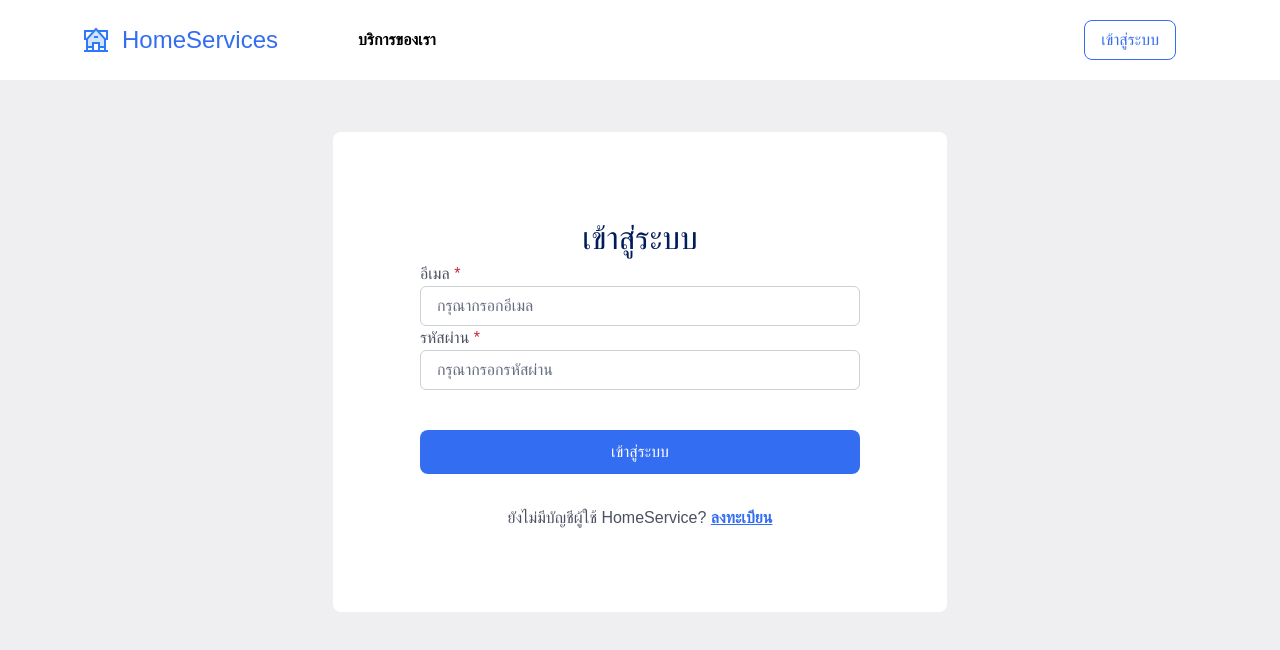
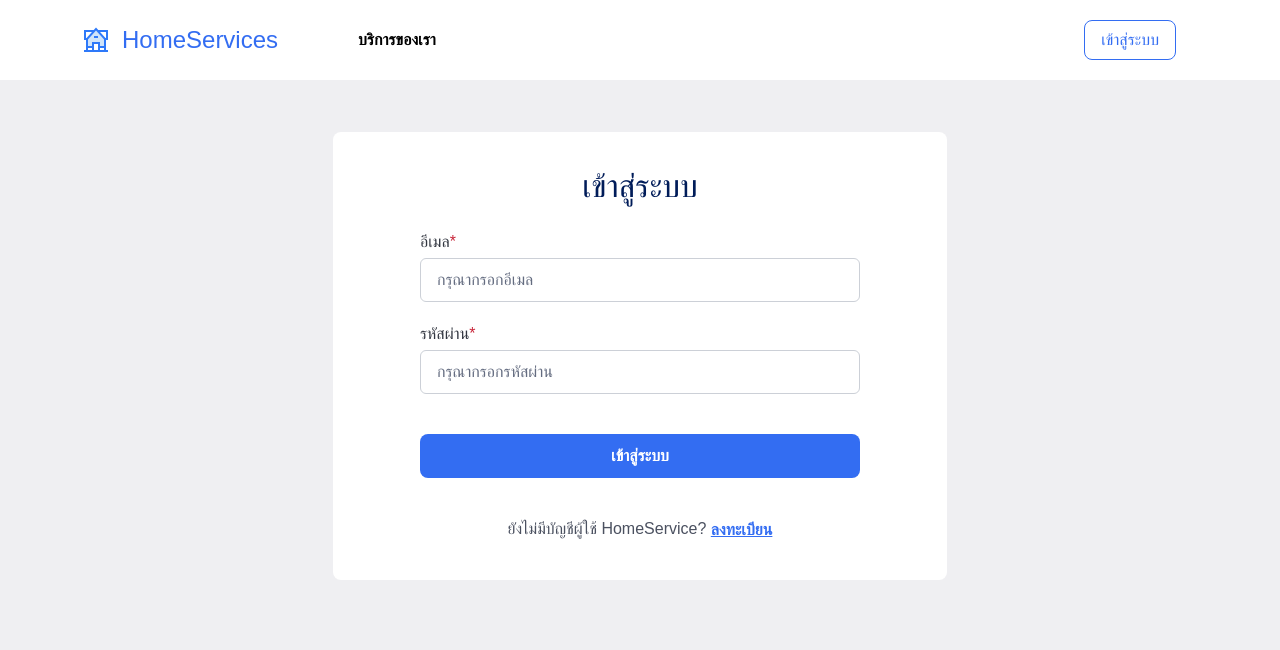
Before and after one commit to napatwongchr/home-service-2, a React (Create React App) app in the folder client/: page /login in a window 1280 px wide. Shown: the top 650 px of the page. Built offline with nearby package versions, Linux system fonts and the light colour scheme.

Commit message:
feat: refactor login page

```diff
--- a/client/src/components/LoginPage/LoginForm.js
+++ b/client/src/components/LoginPage/LoginForm.js
@@ -3,7 +3,6 @@ import React from "react";
 import {
   Container,
   Flex,
-  Input,
   Text,
   Button,
   // Divider,
@@ -14,6 +13,7 @@ import {
 import { Formik, Form } from "formik";
 import * as Yup from "yup";
 import { useAuth } from "../../contexts/authentication.js";
+import { MyTextInput } from "../../utils/formInput.js";
 
 const LoginForm = () => {
   const { login } = useAuth();
@@ -32,20 +32,18 @@ const LoginForm = () => {
           password: "",
         }}
         validationSchema={Yup.object({
-          email: Yup.string().required("กรุณากรอกอีเมล"),
+          email: Yup.string().required("กรุณากรอกอีเมล").email('กรุณาตรวจสอบอีเมลอีกครั้ง'),
           password: Yup.string().required("กรุณากรอกรหัสผ่าน"),
         })}
         onSubmit={(values) => {
-          console.log(values);
           login(values);
         }}
       >
-        {(formik) => (
         <Form>
           <Flex
             flexDirection={"column"}
             w={614}
-              h={"30rem"}
+            h={"100%"}
             bg="utility.white"
             borderRadius={"8px"}
             px={"87px"}
@@ -55,48 +53,31 @@ const LoginForm = () => {
             <Text textStyle={"h1"} color="blue.950" textAlign={"center"}>
               เข้าสู่ระบบ
             </Text>
-              <label htmlFor="email">
-                อีเมล{" "}
-                <span className="star" style={{ color: "#c82438" }}>
-                  *{" "}
-                </span>
-              </label>
-              <Input
+
+            <MyTextInput
+              label="อีเมล"
               id="email"
               name="email"
               type="email"
-                {...formik.getFieldProps("email")}
               placeholder="กรุณากรอกอีเมล"
+              autoComplete="username"
+              w={'440px'} h={'44px'}
             />
-              {formik.touched.email && formik.errors.password ? (
-                <div className="text-error">{formik.errors.email}</div>
-              ) : null}
-              <label htmlFor="password">
-                รหัสผ่าน{" "}
-                <span className="star" style={{ color: "#c82438" }}>
-                  *
-                </span>
-              </label>
-              <Input
+
+            <MyTextInput
+              label="รหัสผ่าน"
               id="password"
               name="password"
               type="password"
-                {...formik.getFieldProps("password")}
               placeholder="กรุณากรอกรหัสผ่าน"
+              autoComplete="current-password"
+              w={'440px'} h={'44px'}
             />
-              {formik.touched.password && formik.errors.password ? (
-                <div className="text-error">{formik.errors.password}</div>
-              ) : null}
             <Button
               type="submit"
-                bg="blue.600"
-                color={"white"}
               textStyle="h5"
-                fontWeight={"500"}
               height="44px"
               marginTop="2.5rem"
-                _hover={{ bg: "blue.500" }}
-                _active={{ bg: "blue.800" }}
             >
               เข้าสู่ระบบ
             </Button>
@@ -124,20 +105,17 @@ const LoginForm = () => {
               </Button> */}
             <Text align={"center"} marginTop="2rem">
               ยังไม่มีบัญชีผู้ใช้ HomeService?{" "}
-                <Link
-                  color="blue.600"
+              <Button
+                variant='ghost'
+                p={0}
                 href="/register"
                 fontWeight={"600"}
-                  _hover={{ color: "blue.400" }}
-                  _active={{ color: "blue.800" }}
-                  textDecoration={"underline"}
               >
                 ลงทะเบียน
-                </Link>
+              </Button>
             </Text>
           </Flex>
         </Form>
-        )}
       </Formik>
     </Container>
   );
```
Lines whose indentation alone changed are shown as unchanged.
